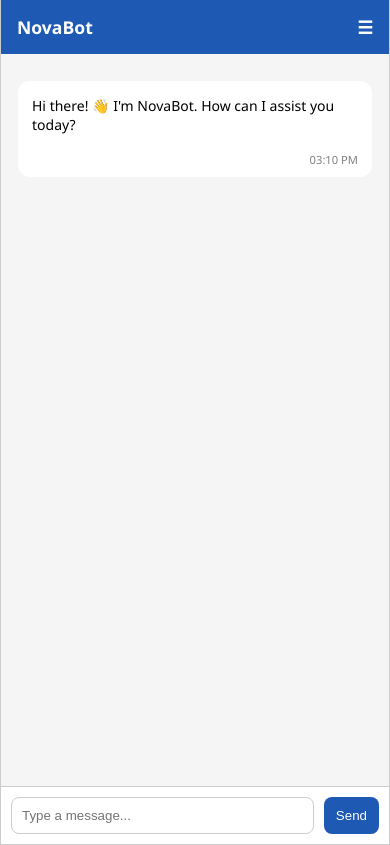
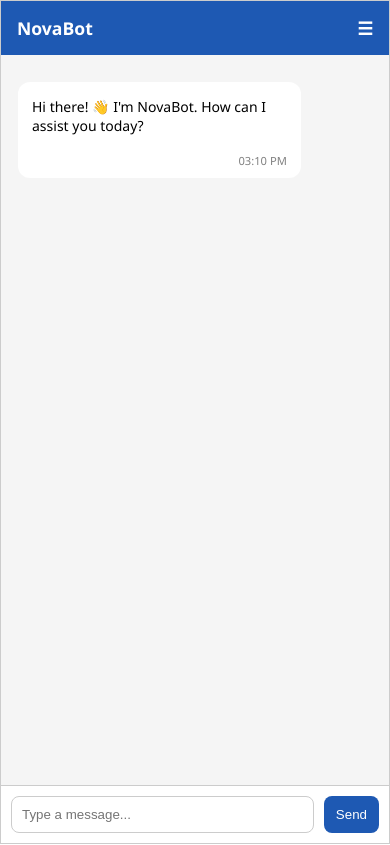
Before and after one commit to hemangikariya/NovaBot-AI-Powered-Chat-Assistant, a React (Create React App) app in the folder frontend/: page / in a window 390 px wide. Built offline with nearby package versions, Linux system fonts and the light colour scheme.

Commit message:
Update ChatBot.css

```diff
--- a/frontend/src/components/ChatBot.css
+++ b/frontend/src/components/ChatBot.css
@@ -229,12 +229,7 @@
   }
 
     .chat-bubble {
-    max-width: 90%;
+    max-width: 70%;
     font-size: 14px;
   }
-
-  .chat-window {
-    width: 100%;
-    height: 100vh;
-  }
 }
```
